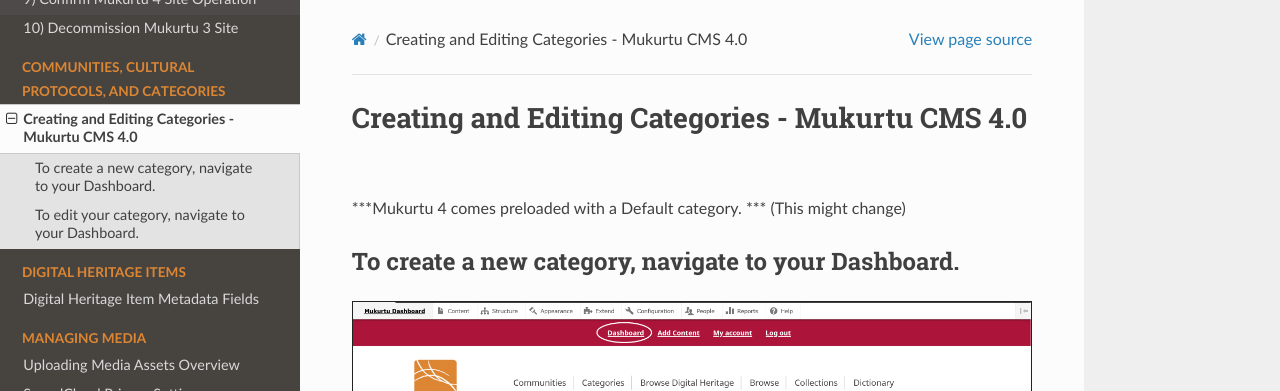
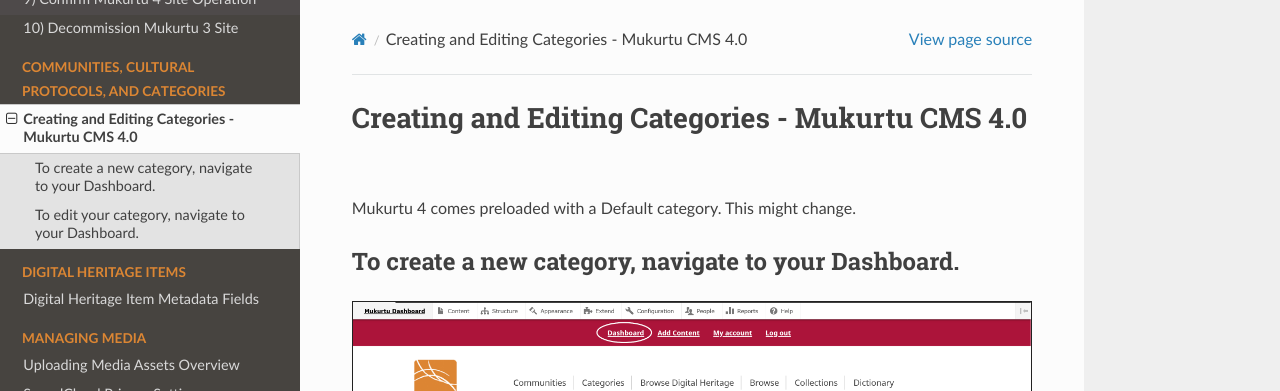
Before and after one commit to MukurtuCMS/mukurtudocs, a Sphinx documentation site: the page built from docs/source/communities-protocols-categories/creating-categories.md, in a window 1280 px wide and 900 px high. Shown: the top 391 px of the window. Built offline with Sphinx 7.4.7 and the Read the Docs theme 3.1.0, drawn with Linux system fonts in a browser that asks for light colours; some of the changed text lies outside the part shown.

```diff
--- a/docs/source/communities-protocols-categories/creating-categories.md
+++ b/docs/source/communities-protocols-categories/creating-categories.md
@@ -1,6 +1,6 @@
 # Creating and Editing Categories - Mukurtu CMS 4.0
 
-***Mukurtu 4 comes preloaded with a Default category. *** (This might change)
+Mukurtu 4 comes preloaded with a Default category. This might change.
 
 ## To create a new category, navigate to your Dashboard.
 ![image](../embeds/categories1.PNG)
@@ -18,7 +18,7 @@
 - Select “Insert selected” to apply the image to your category as a thumbnail.
 - Select the checkbox by “Published” to publish your category or leave unselected to save your category as a draft.
 
-    ***Is relations changing???***
+    Is relations changing?
 
 ## To edit your category, navigate to your Dashboard.
 
```
